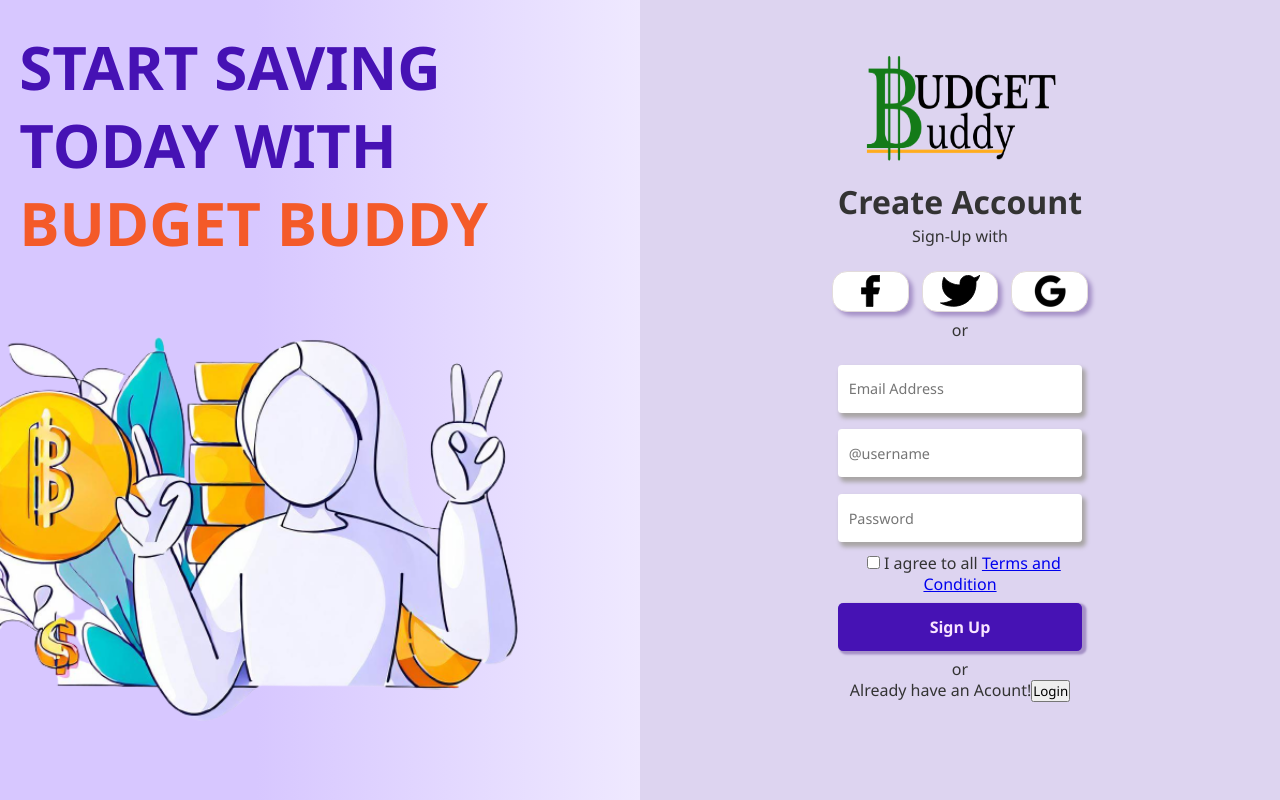
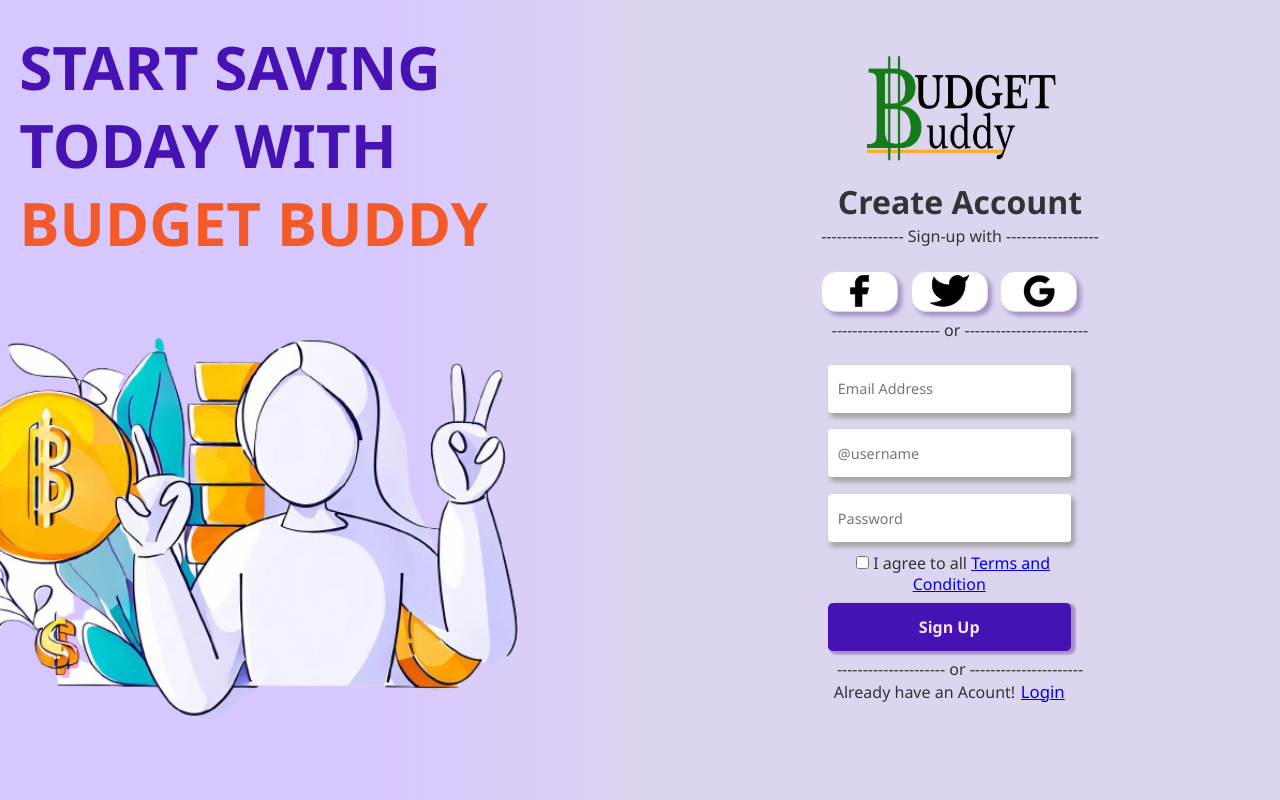
Before and after one commit to SK-x7/Budget_Buddy, a React (Create React App) app: page /signup in a window 1280 px wide. Built offline with nearby package versions, Linux system fonts and the light colour scheme.

Commit message:
login signup done

```diff
--- a/src/SignUp.js
+++ b/src/SignUp.js
@@ -34,7 +34,7 @@
             id={styles.signupForm}
             style={{ display: "inline-block" }}
           >
-            <span>Sign-Up with</span>
+            <span>---------------- Sign-up with ------------------</span>
             <fieldset className={styles.maang_btn}>
               <button id={styles.fb} className={styles.iconbtn}>
                 <img src={faceBbtn} id={styles.fbimg} alt="FaceBook" />
@@ -46,7 +46,7 @@
                 <img src={googlebtn} id={styles.googleimg} alt="Google" />
               </button>
             </fieldset>
-            <span>or</span>
+            <span>--------------------- or ------------------------</span>
             <fieldset>
               <input
                 type="email"
@@ -82,12 +82,12 @@
                 </button>
               </span>
             </fieldset>
-            <span>or</span>
+            <span>--------------------- or ----------------------</span>
             <fieldset style={{ marginTop: "-1vh" }}>
               <span>Already have an Acount!</span>
               <span>
-                <button onClick={() => navigate("/login")}>Login</button>
-</span>
+                <button onClick={() => navigate("/login")} id={styles.loginbtn}>Login</button>
+              </span>
             </fieldset>
           </form>
         </section>
--- a/src/login.module.css
+++ b/src/login.module.css
@@ -22,6 +22,7 @@
 }
 
 .sect1 {
+  background: linear-gradient(to right, #D7C7FF 60%, #DDD4F0);
   grid-area: area1;
   width: 50vw;
   /* float: left; */
@@ -135,10 +136,12 @@
 
 #signinbtn {
   background: none;
+  color: blue;
   border: none;
-  color: blue;
+  text-decoration: underline;
+  padding-left: 2.2%;
+  font-size: 2.1vh;
   cursor: pointer;
-  text-decoration: underline;
 }
 
 #fbimg {
--- a/src/loginPage.js
+++ b/src/loginPage.js
@@ -32,7 +32,7 @@
           {/* <span>Log in with</span> */}
           {/* form */}
           <form action="#" style={{ display: "inline-block" }}>
-            <span>Log in with</span>
+            <span>---------------- Log in with -------------------</span>
             <fieldset className={styles.maang_btn}>
               <button id={styles.fb} className={styles.iconbtn}>
                 <img src={faceBbtn} id={styles.fbimg} alt="FaceBook" />
@@ -44,7 +44,7 @@
                 <img src={googlebtn} id={styles.googleimg} alt="Google" />
               </button>
             </fieldset>
-            <span>or</span>
+            <span>--------------------- or ------------------------</span>
             <fieldset>
               <input type="email" placeholder="E-mail/@username" />
               <br />
@@ -69,7 +69,7 @@
                 <button id={styles.signin}>Sign In</button>
               </span>
             </fieldset>
-            <span>or</span>
+            <span>--------------------- or ------------------------</span>
             <fieldset>
               <span> Don't have an account? </span>
               <span>
--- a/src/signup.module.css
+++ b/src/signup.module.css
@@ -21,7 +21,7 @@
 }
 
 .sect1 {
-  background: linear-gradient(to left, #efe9ff, #d7c7ff 60%);
+  background: linear-gradient(to right, #D7C7FF 60%, #DDD4F0);
   grid-area: area1;
   width: 50vw;
   /* float: left; */
@@ -144,24 +144,6 @@
   text-decoration: underline;
 }
 
-/* #fb {
-  height: max-content;
-  background-repeat: no-repeat;
-  width: max-content;
-}
-
-#twitter {
-  height: max-content;
-  background-repeat: no-repeat;
-  width: max-content;
-}
-
-#google {
-  height: max-content;
-  background-repeat: no-repeat;
-  width: max-content;
-} */
-
 #fbimg {
   height: 4vh;
   background-repeat: no-repeat;
@@ -179,15 +161,6 @@
   background-repeat: no-repeat;
   width: fit-content;
 }
-
-/* .maang_btn {
-  height: max-content;
-  background-repeat: no-repeat;
-  width: max-content;
-  display: flex;
-  justify-content: center;
-  align-items: 20px;
-} */
 .iconbtn {
   /* grid-row: 1fr; */
   height: auto;
@@ -210,5 +183,7 @@
   color: blue;
   border: none;
   text-decoration: underline;
-  /* font-size:  ; */
+  padding-left: 2.2%;
+  font-size: 2.1vh;
+  cursor: pointer;
 }
```
